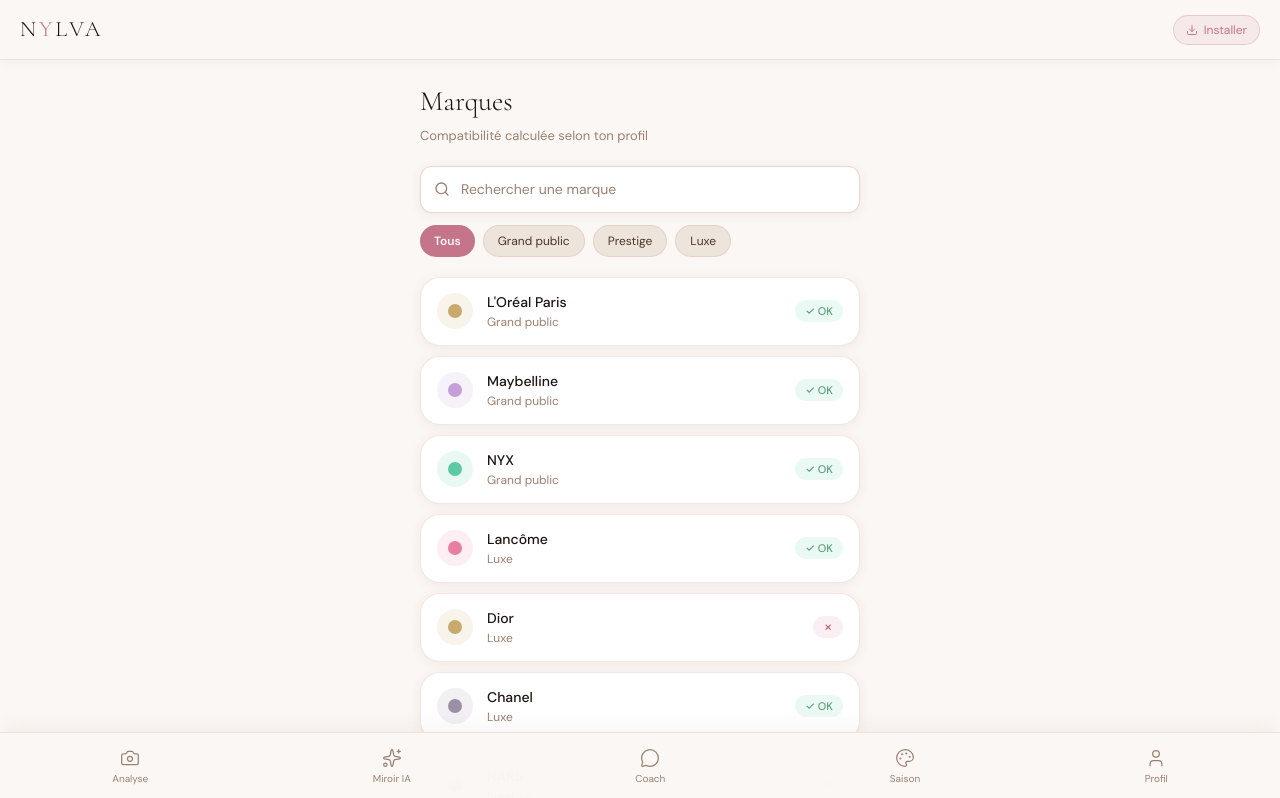
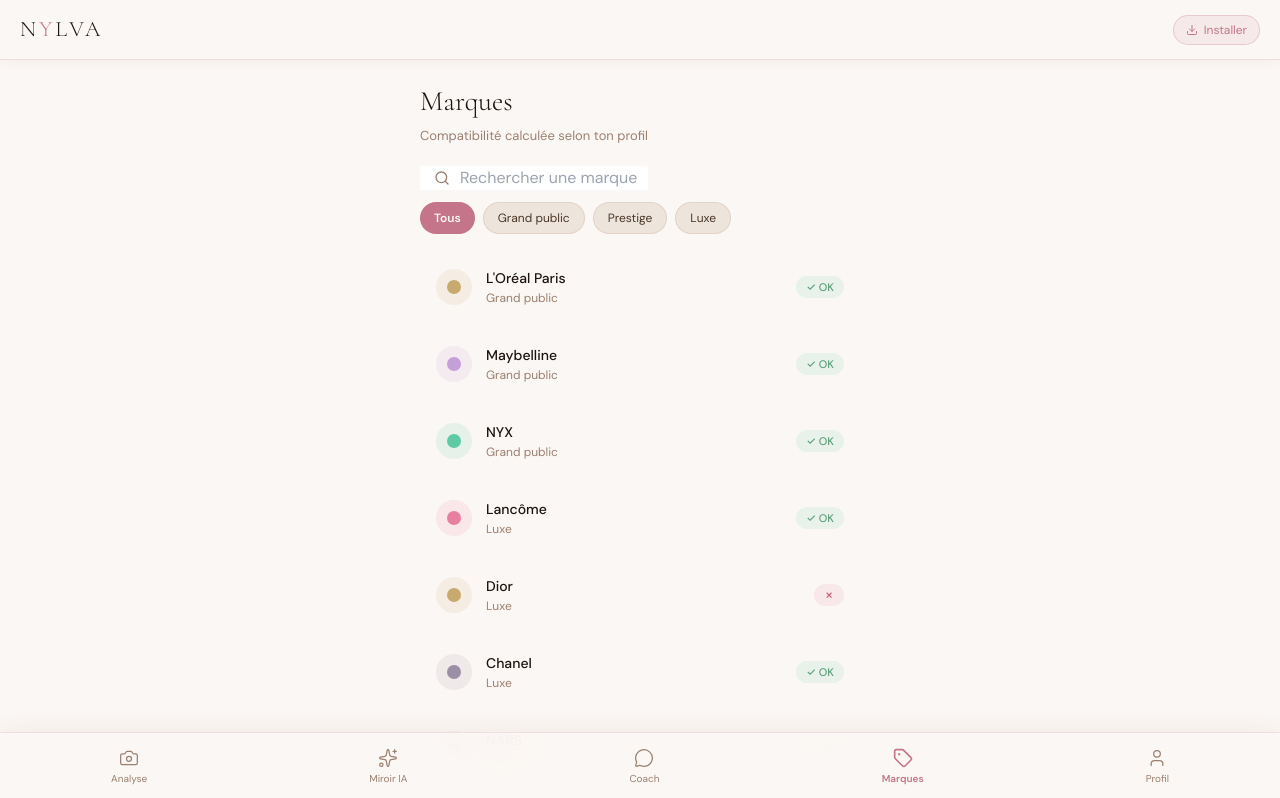
Before and after one commit to ALEM-DJILALI/nylva, a Next.js app: page /app/marques in a window 1280 px wide. Shown: the top 798 px of the page. Built offline with nearby package versions, Linux system fonts and the light colour scheme.

Commit message:
remplacer saison par marques

```diff
--- a/app/app/layout.tsx
+++ b/app/app/layout.tsx
@@ -2,14 +2,14 @@
 
 import Link from 'next/link'
 import { usePathname } from 'next/navigation'
-import { Camera, Sparkles, MessageCircle, Palette, User, Download, X } from 'lucide-react'
+import { Camera, Sparkles, MessageCircle, Tag, User, Download, X } from 'lucide-react'
 import { useEffect, useState } from 'react'
 
 const tabs = [
   { href: '/app',           label: 'Analyse',  icon: Camera },
   { href: '/app/miroir',    label: 'Miroir IA', icon: Sparkles },
   { href: '/app/coach',     label: 'Coach',    icon: MessageCircle },
-  { href: '/app/saison',    label: 'Saison',   icon: Palette },
+  { href: '/app/marques',   label: 'Marques',  icon: Tag },
   { href: '/app/profil',    label: 'Profil',   icon: User },
 ]
 
--- a/app/app/marques/page.tsx
+++ b/app/app/marques/page.tsx
@@ -40,7 +40,7 @@
         ← Retour
       </button>
 
-      <div className="nylva-card" style={{ marginBottom: 16, borderColor: selected.compatible ? 'rgba(93,202,165,0.3)' : 'rgba(232,127,160,0.3)' }}>
+      <div className="zaeva-card" style={{ marginBottom: 16, borderColor: selected.compatible ? 'rgba(93,202,165,0.3)' : 'rgba(232,127,160,0.3)' }}>
         <div style={{ display: 'flex', justifyContent: 'space-between', alignItems: 'flex-start', marginBottom: 12 }}>
           <h2 style={{ fontFamily: "'Cormorant Garamond',serif", fontWeight: 300, fontSize: 26 }}>{selected.nom}</h2>
           <span style={{
@@ -55,7 +55,7 @@
         <p style={{ color: 'var(--text2)', fontSize: 13 }}>Gammes : {selected.gamme}</p>
       </div>
 
-      <div className="nylva-card">
+      <div className="zaeva-card">
         <p style={{ fontSize: 12, color: 'var(--muted)', textTransform: 'uppercase', letterSpacing: '0.08em', marginBottom: 12 }}>
           Compatibilité profil
         </p>
@@ -83,7 +83,7 @@
       <div style={{ position: 'relative', marginBottom: 12 }}>
         <Search size={16} style={{ position: 'absolute', left: 14, top: '50%', transform: 'translateY(-50%)', color: 'var(--muted)' }} />
         <input
-          className="nylva-input"
+          className="zaeva-input"
           value={search}
           onChange={e => setSearch(e.target.value)}
           placeholder="Rechercher une marque"
@@ -115,7 +115,7 @@
         {filtered.map(m => (
           <div
             key={m.id}
-            className="nylva-card"
+            className="zaeva-card"
             onClick={() => setSelected(m)}
             style={{ cursor: 'pointer', display: 'flex', alignItems: 'center', justifyContent: 'space-between', padding: '14px 16px' }}
           >
```
